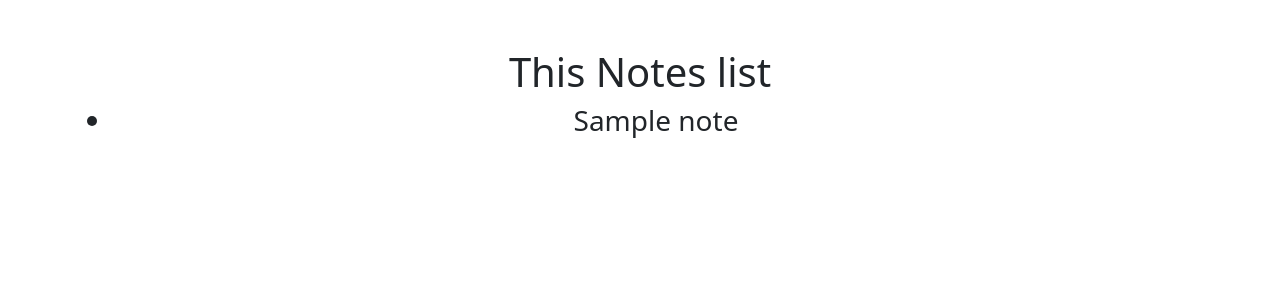
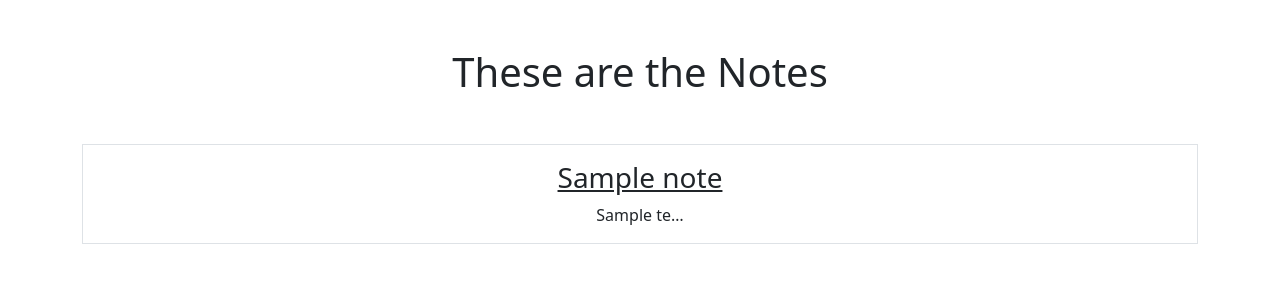
Before and after one commit to hitesh-rupchandani/smartnotes, a Django app: page /smart/notes in a window 1280 px wide. Shown: the top 300 px of the page. Run offline with Django 4.2, Linux system fonts and the light colour scheme; tables that the repository leaves empty hold one stand-in row (values such as "Sample post").

Commit message:
Changes in UI for notes list  and notes details pages

```diff
--- a/home/views.py
+++ b/home/views.py
@@ -1,6 +1,6 @@
 from datetime import datetime
 from django.shortcuts import render
-from django.contrib.auth.decorators import login_required
+# from django.contrib.auth.decorators import login_required
 from django.views.generic import TemplateView
 from django.contrib.auth.mixins import LoginRequiredMixin
 
--- a/notes/templates/notes/notes_list.html
+++ b/notes/templates/notes/notes_list.html
@@ -1,12 +1,25 @@
 {% extends "base.html" %}
 
 {% block content%}
-<h1> This Notes list</h1>
-<h3>
+<h1 class="my-5"> These are the Notes</h1>
+<div class="row row-cols3 g-2">
+    {% for note in notes %}
+    <div class="col">
+        <div class="p-3 border">
+            <a href="{% url 'notes.details' pk=note.id %}" class="text-dark text-decoration-non">
+                <h3>{{note.title}}</h3>
+            </a>
+            {{note.text|truncatechars:10}}
+        </div>
+    </div>
+    {% endfor %}
+</div>
+
+<!-- <h3>
     <ul>
         {% for note in notes %}
         <li class="note-li">{{note.title}}</li>
         {% endfor %}
     </ul>
-</h3>
+</h3> -->
 {% endblock %}
--- a/notes/urls.py
+++ b/notes/urls.py
@@ -4,5 +4,5 @@ from notes import views
 
 urlpatterns = [
     path('notes', views.NotesListView.as_view(), name='notes.list'),
-    path('notes/<int:pk>', views.NotesDetailView.as_view()),
+    path('notes/<int:pk>', views.NotesDetailView.as_view(), name='notes.details'),
 ]
```
Also changed, not shown: notes/templates/notes/notes_detail.html (+6 -4 lines).
